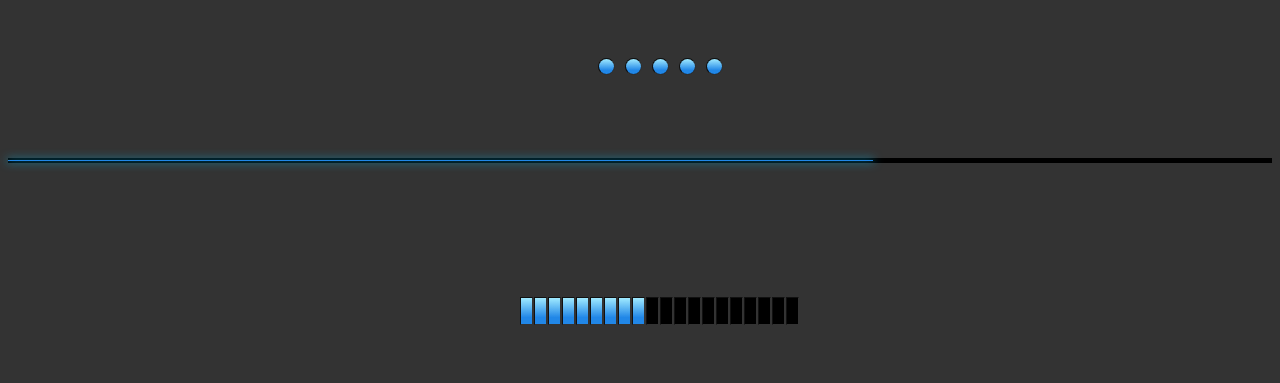
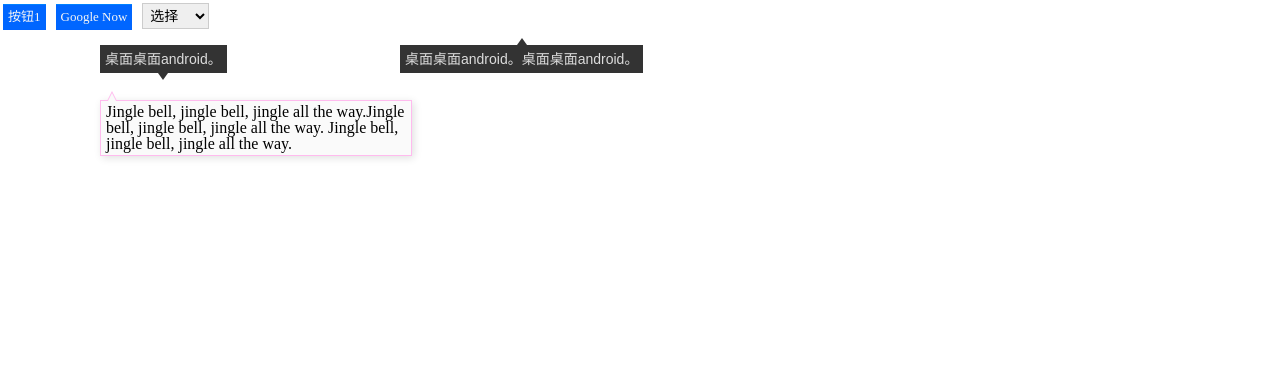
Before and after one commit to qsjia/qsjia.github.com, a plain HTML site: page index.html in a window 1280 px wide. Drawn offline with nearby package versions, Linux system fonts and the light colour scheme.

Commit message:
add an page

```diff
--- a/index.html
+++ b/index.html
@@ -1,467 +1,202 @@
-<!DOCTYPE html PUBLIC "-//W3C//DTD XHTML 1.0 Transitional//EN"
-		"http://www.w3.org/TR/xhtml1/DTD/xhtml1-transitional.dtd">
-<html xmlns="http://www.w3.org/1999/xhtml">
+<!DOCTYPE html>
+<html>
 <head>
-	<meta http-equiv="Content-Type" content="text/html; charset=utf-8"/>
-	<title>CSS3载入中动画</title>
+	<meta charset="utf-8"/>
+	<title>QSJia.TK</title>
 	<style type="text/css">
-		ul#progress {
-			list-style: none;
-			width: 125px;
-			margin: 0 auto;
-			padding-top: 50px;
-			padding-bottom: 50px;
+		/*reset.css*/
+		html, body, div, span, applet, object, iframe, h1, h2, h3, h4, h5, h6, p, blockquote, pre, a, abbr, acronym, address, big, cite, code, del, dfn, em, img, ins, kbd, q, s, samp, small, strike, strong, sub, sup, tt, var, b, u, i, center, dl, dt, dd, ol, ul, li, fieldset, form, label, legend, table, caption, tbody, tfoot, thead, tr, th, td, article, aside, canvas, details, embed, figure, figcaption, footer, header, hgroup, menu, nav, output, ruby, section, summary, time, mark, audio, video {
+			border: 0;
+			font-size: 100%;
+			font: inherit;
+			vertical-align: baseline;
+			margin: 0;
+			padding: 0
 		}
 
-		ul#progress li {
-			/* Style your list */
-			float: left;
-			position: relative;
-			width: 15px;
-			height: 15px;
-			border: 1px solid #fff;
-			border-radius: 50px;
-			margin-left: 10px;
-			border-left: 1px solid #111;
-			border-top: 1px solid #111;
-			border-right: 1px solid #333;
-			border-bottom: 1px solid #333;
-			background: #000;
+		article, aside, details, figcaption, figure, footer, header, hgroup, menu, nav, section {
+			display: block
 		}
 
-		ul#progress li:first-child {
-			margin-left: 0;
+		body {
+			line-height: 1
 		}
 
-			/* Remove the margin first li element */
-		.ball {
-			/* Style your ball and set the animation */
-			background-color: #2187e7;
-			background-image: -o-linear-gradient(90deg, #2187e7 25%, #a0eaff);
-			background-image: -moz-linear-gradient(90deg, #2187e7 25%, #a0eaff);
-			background-image: -webkit-linear-gradient(90deg, #2187e7 25%, #a0eaff);
-			width: 15px;
-			height: 15px;
-			border-radius: 50px;
-			-o-transform: scale(0);
-			-moz-transform: scale(0);
-			-webkit-transform: scale(0);
-			-o-animation: loading 1s linear forwards;
-			-moz-animation: loading 1s linear forwards;
-			-webkit-animation: loading 1s linear forwards;
+		ol, ul {
+			list-style: none
 		}
 
-		.pulse {
-			/* Style your second ball to create the amazing effects */
-			width: 15px;
-			height: 15px;
-			border-radius: 30px;
-			border: 1px solid #00c6ff;
-			box-shadow: 0 0 5px #00c6ff;
-			position: absolute;
-			top: -1px;
-			left: -1px;
-			-o-transform: scale(0);
-			-moz-transform: scale(0);
-			-webkit-transform: scale(0);
-			-o-animation: pulse 1s ease-out;
-			-webkit-animation: pulse 1s ease-out;
-			-moz-animation: pulse 1s ease-out;
+		blockquote, q {
+			quotes: none
 		}
 
-			/* Control Layers */
-		#layer1 {
-			-o-animation-delay: 0.5s;
-			-moz-animation-delay: 0.5s;
-			-webkit-animation-delay: 0.5s;
+		blockquote:before, blockquote:after, q:before, q:after {
+			content: none
 		}
 
-		#layer2 {
-			-o-animation-delay: 1s;
-			-moz-animation-delay: 1s;
-			-webkit-animation-delay: 1s;
+		table {
+			border-collapse: collapse;
+			border-spacing: 0
 		}
-
-		#layer3 {
-			-o-animation-delay: 1.5s;
-			-moz-animation-delay: 1.5s;
-			-webkit-animation-delay: 1.5s;
+		select{
+			border: solid 1px #ccc;
+			height: 26px;
+			margin: 3px;
+			padding: 3px;
+			line-height: 26px;
+			font-size: 14px;
 		}
-
-		#layer4 {
-			-o-animation-delay: 2s;
-			-moz-animation-delay: 2s;
-			-webkit-animation-delay: 2s;
+		.tip{
+			position: absolute;
+			top: 100px;
+			left: 100px;
+			box-shadow: 2px 2px 8px #E0E0E0;
+			display: none;
 		}
-
-		#layer5 {
-			-o-animation-delay: 2.5s;
-			-moz-animation-delay: 2.5s;
-			-webkit-animation-delay: 2.5s;
+		.tip .triangle{
+			position: relative;
+			top: -14px;
+			left: 7px;
 		}
-
-		#layer7 {
-			-o-animation-delay: 1.5s;
-			-moz-animation-delay: 1.5s;
-			-webkit-animation-delay: 1.5s;
+		.tip .triangle div{
+			border-style: dashed dashed solid dashed;
+			border-width: 5px 5px 10px 5px;
+			width: 0;
+			height: 0;
+			font-size: 0;
+			overflow: hidden;
+			position: absolute;
 		}
-
-		#layer8 {
-			-o-animation-delay: 2s;
-			-moz-animation-delay: 2s;
-			-webkit-animation-delay: 2s;
+		.tip .triangle .before{
+			border-color: transparent transparent #ffbbee transparent;
 		}
-
-		#layer9 {
-			-o-animation-delay: 2.5s;
-			-moz-animation-delay: 2.5s;
-			-webkit-animation-delay: 2.5s;
+		.tip .triangle .after{
+			border-color: transparent transparent #fafafa transparent;
+			top: 2px;
 		}
-
-		#layer10 {
-			-o-animation-delay: 3s;
-			-moz-animation-delay: 3s;
-			-webkit-animation-delay: 3s;
+		.tip .tip_content{
+			padding: 3px 5px;
+			max-width: 300px;
+			width: 300px;
+			border: solid 1px #FFBBEE;
+			background-color: #fafafa;
+			word-break: break-all;
+			word-wrap: break-word;
+			-moz-user-select: none;
 		}
-
-		#layer11 {
-			-o-animation-delay: 3.5s;
-			-moz-animation-delay: 3.5s;
-			-webkit-animation-delay: 3.5s;
+		.button{
+			height: 26px;
+			background: none;
+			margin: 3px;
+			padding: 0 5px;
+			color: #f5f5f5;
+			font: 13px '微软雅黑';
+			line-height: 26px;
+			border: none;
+			background-color: #06F;
+			background-image: -webkit-linear-gradient(top, #09F 1%, #06F 3%, #06F 98%, #03F);
+			background-image: -webkit-linear-gradient(top, #09F 1%, #06F 3%, #06F 98%, #03F);
 		}
-
-		@-o-keyframes loading {
-    0%{-o-transform:scale(0,0);}
-    100%{-o-transform:scale(1,1);}
-}
-		@-moz-keyframes loading {
-    0%{-moz-transform:scale(0,0);}
-    100%{-moz-transform:scale(1,1);}
-}
-		@-webkit-keyframes loading {
-    0%{-webkit-transform:scale(0,0);}
-    100%{-webkit-transform:scale(1,1);}
-}
-		@-o-keyframes pulse {
-    0%   {-o-transform: scale(0);opacity: 0;}
-    10%  {-o-transform: scale(1);opacity: 0.5;}
-    50%  {-o-transform: scale(1.75);opacity: 0;}
-    100% {-o-transform: scale(0);opacity: 0;}
-}
-		@-moz-keyframes pulse {
-    0%   {-moz-transform: scale(0);opacity: 0;}
-    10%  {-moz-transform: scale(1);opacity: 0.5;}
-    50%  {-moz-transform: scale(1.75);opacity: 0;}
-    100% {-moz-transform: scale(0);opacity: 0;}
-}
-		@-webkit-keyframes pulse {
-    0%   {-webkit-transform: scale(0);opacity: 0;}
-    10%  {-webkit-transform: scale(1);opacity: 0.5;}
-    50%  {-webkit-transform: scale(1.75);opacity: 0;}
-    100% {-webkit-transform: scale(0);opacity: 0;}
-}
-		body {
-			background: #333;
+		a.button{
+			text-decoration: none;
+			display: inline-block;
 		}
-
-			/***************************************************************/
-		#content {
-			width: 100%; /* Full Width */
-			height: 5px;
-			margin: 50px auto;
-			background: #000;
+		.button:active{
+			background-image: none;
+			background-color: #03F;
+		}
+		.mini-tip{
+			position: absolute;
+			+width: 250px;
+			max-width: 250px;
+		}
+		.mini-tip .triangle{
+			text-align: center;
 			position: relative;
 		}
-
-		.expand {
-			width: 100%;
-			height: 1px;
-			margin: 2px 0;
-			background: #2187e7;
-			position: absolute;
-			box-shadow: 0px 0px 10px 1px rgba(0, 198, 255, 0.7);
-			-o-animation: fullexpand 10s ease-out;
-			-moz-animation: fullexpand 10s ease-out;
-			-webkit-animation: fullexpand 10s ease-out;
+		.mini-tip.bottom .triangle{
+			top: 0;
 		}
-
-			/* Full Width Animation Bar */
-		@-o-keyframes fullexpand {
-	0%  { width:0px;}
-	100%{ width:100%;}
-}
-		@-moz-keyframes fullexpand {
-	0%  { width:0px;}
-	100%{ width:100%;}
-}
-		@-webkit-keyframes fullexpand {
-	0%  { width:0px;}
-	100%{ width:100%;}
-}
-			/***********************************************************************/
-		ul#loadbar {
-			list-style: none;
-			width: 280px;
+		.mini-tip.top .triangle{
+			top: 40px;
+		}
+		.mini-tip .triangle div{
+			width: 0;
+			height: 0;
+			font-size: 0;
+			overflow: hidden;
+			position: relative;
 			margin: 0 auto;
-			padding-top: 50px;
-			padding-bottom: 75px;
 		}
-
-		ul#loadbar li {
-			float: left;
-			position: relative;
-			width: 11px;
-			height: 26px;
-			margin-left: 1px;
-			border-left: 1px solid #111;
-			border-top: 1px solid #111;
-			border-right: 1px solid #333;
-			border-bottom: 1px solid #333;
-			background: #000;
+		.mini-tip.bottom .triangle div{
+			border-style: dashed dashed solid dashed;
+			border-width: 5px 5px 7px 5px;
+			border-color: transparent transparent rgba(0, 0, 0, 0.8) transparent;
 		}
-
-		ul#loadbar li:first-child {
-			margin-left: 0;
+		.mini-tip.top .triangle div{
+			border-style: solid dashed dashed dashed;
+			border-width: 7px 5px 5px 5px;
+			border-color: rgba(0, 0, 0, 0.8) transparent transparent transparent;
 		}
-
-		.bar {
-			background-color: #2187e7;
-			background-image: -o-linear-gradient(45deg, #2187e7 25%, #a0eaff);
-			background-image: -moz-linear-gradient(45deg, #2187e7 25%, #a0eaff);
-			background-image: -webkit-linear-gradient(90deg, #2187e7 25%, #a0eaff);
-			width: 11px;
-			height: 26px;
-			opacity: 0;
-			-o-animation: fill .5s linear forwards;
-			-webkit-animation: fill .5s linear forwards;
-			-moz-animation: fill .5s linear forwards;
+		.mini-tip .tip_content{
+			height: 28px;
+			line-height: 28px;
+			background-color: #000;
+			background-color: rgba(0, 0, 0, 0.8);
+			+background-color: #000;
+			color: #dddddd;
+			padding: 0 5px;
+			overflow: hidden;
+			font-size: 14px;
+			font-family:simsun, Arial, Helvetica, sans-serif;
+			text-align: center;
 		}
-
-		#layerFill1 {
-			-o-animation-delay: 0.5s;
-			-moz-animation-delay: 0.5s;
-			-webkit-animation-delay: 0.5s;
-		}
-
-		#layerFill2 {
-			-o-animation-delay: 1s;
-			-moz-animation-delay: 1s;
-			-webkit-animation-delay: 1s;
-		}
-
-		#layerFill3 {
-			-o-animation-delay: 1.5s;
-			-moz-animation-delay: 1.5s;
-			-webkit-animation-delay: 1.5s;
-		}
-
-		#layerFill4 {
-			-o-animation-delay: 2s;
-			-moz-animation-delay: 2s;
-			-webkit-animation-delay: 2s;
-		}
-
-		#layerFill5 {
-			-o-animation-delay: 2.5s;
-			-moz-animation-delay: 2.5s;
-			-webkit-animation-delay: 2.5s;
-		}
-
-		#layerFill6 {
-			-o-animation-delay: 3s;
-			-moz-animation-delay: 3s;
-			-webkit-animation-delay: 3s;
-		}
-
-		#layerFill7 {
-			-o-animation-delay: 3.5s;
-			-moz-animation-delay: 3.5s;
-			-webkit-animation-delay: 3.5s;
-		}
-
-		#layerFill8 {
-			-o-animation-delay: 4s;
-			-moz-animation-delay: 4s;
-			-webkit-animation-delay: 4s;
-		}
-
-		#layerFill9 {
-			-o-animation-delay: 4.5s;
-			-moz-animation-delay: 4.5s;
-			-webkit-animation-delay: 4.5s;
-		}
-
-		#layerFill10 {
-			-o-animation-delay: 5s;
-			-moz-animation-delay: 5s;
-			-webkit-animation-delay: 5s;
-		}
-
-		#layerFill11 {
-			-o-animation-delay: 5.5s;
-			-moz-animation-delay: 5.5s;
-			-webkit-animation-delay: 5.5s;
-		}
-
-		#layerFill12 {
-			-o-animation-delay: 6s;
-			-moz-animation-delay: 6s;
-			-webkit-animation-delay: 6s;
-		}
-
-		#layerFill13 {
-			-o-animation-delay: 6.5s;
-			-moz-animation-delay: 6.5s;
-			-webkit-animation-delay: 6.5s;
-		}
-
-		#layerFill14 {
-			-o-animation-delay: 7s;
-			-moz-animation-delay: 7s;
-			-webkit-animation-delay: 7s;
-		}
-
-		#layerFill15 {
-			-o-animation-delay: 7.5s;
-			-moz-animation-delay: 7.5s;
-			-webkit-animation-delay: 7.5s;
-		}
-
-		#layerFill16 {
-			-o-animation-delay: 8s;
-			-moz-animation-delay: 8s;
-			-webkit-animation-delay: 8s;
-		}
-
-		#layerFill17 {
-			-o-animation-delay: 8.5s;
-			-moz-animation-delay: 8.5s;
-			-webkit-animation-delay: 8.5s;
-		}
-
-		#layerFill18 {
-			-o-animation-delay: 9s;
-			-moz-animation-delay: 9s;
-			-webkit-animation-delay: 9s;
-		}
-
-		#layerFill19 {
-			-o-animation-delay: 9.5s;
-			-moz-animation-delay: 9.5s;
-			-webkit-animation-delay: 9.5s;
-		}
-
-		#layerFill20 {
-			-o-animation-delay: 10s;
-			-moz-animation-delay: 10s;
-			-webkit-animation-delay: 10s;
-		}
-
-		@-o-keyframes fill {
-	0%{ opacity:0; }
-	100%{ opacity:1; }
-}
-		@-moz-keyframes fill {
-	0%{ opacity:0; }
-	100%{ opacity:1; }
-}
-		@-webkit-keyframes fill {
-	0%{ opacity:0; }
-	100%{ opacity:1; }
-}
 	</style>
+	<script type="text/javascript" src="http://ajax.aspnetcdn.com/ajax/jquery/jquery-1.9.0.min.js"></script>
+	<script type="text/javascript">
+		$(function(){
+			$('.tip').fadeIn('fast');
+		});
+	</script>
 </head>
 <body>
-<ul id="progress">
-	<li>
-		<div id="layer1" class="ball"></div>
-		<!-- layer1 control delay animation / ball is effect -->
-		<div id="layer7" class="pulse"></div>
-		<!-- layer7 control delay animation / pulse is effect  -->
-	</li>
-	<li>
-		<div id="layer2" class="ball"></div>
-		<div id="layer8" class="pulse"></div>
-	</li>
-	<li>
-		<div id="layer3" class="ball"></div>
-		<div id="layer9" class="pulse"></div>
-	</li>
-	<li>
-		<div id="layer4" class="ball"></div>
-		<div id="layer10" class="pulse"></div>
-	</li>
-	<li>
-		<div id="layer5" class="ball"></div>
-		<div id="layer11" class="pulse"></div>
-	</li>
-</ul>
-<div id="content">
-	<span class="expand"></span>
+<div>
+
 </div>
-<p> </p>
-<ul id="loadbar">
-	<li>
-		<div id="layerFill1" class="bar"></div>
-		<!-- Control Layer + Bar  -->
-	</li>
-	<li>
-		<div id="layerFill2" class="bar"></div>
-	</li>
-	<li>
-		<div id="layerFill3" class="bar"></div>
-	</li>
-	<li>
-		<div id="layerFill4" class="bar"></div>
-	</li>
-	<li>
-		<div id="layerFill5" class="bar"></div>
-	</li>
-	<li>
-		<div id="layerFill6" class="bar"></div>
-	</li>
-	<li>
-		<div id="layerFill7" class="bar"></div>
-	</li>
-	<li>
-		<div id="layerFill8" class="bar"></div>
-	</li>
-	<li>
-		<div id="layerFill9" class="bar"></div>
-	</li>
-	<li>
-		<div id="layerFill10" class="bar"></div>
-	</li>
-	<li>
-		<div id="layerFill11" class="bar"></div>
-	</li>
-	<li>
-		<div id="layerFill12" class="bar"></div>
-	</li>
-	<li>
-		<div id="layerFill13" class="bar"></div>
-	</li>
-	<li>
-		<div id="layerFill14" class="bar"></div>
-	</li>
-	<li>
-		<div id="layerFill15" class="bar"></div>
-	</li>
-	<li>
-		<div id="layerFill16" class="bar"></div>
-	</li>
-	<li>
-		<div id="layerFill17" class="bar"></div>
-	</li>
-	<li>
-		<div id="layerFill18" class="bar"></div>
-	</li>
-	<li>
-		<div id="layerFill19" class="bar"></div>
-	</li>
-	<li>
-		<div id="layerFill20" class="bar"></div>
-	</li>
-</ul>
+<div class="tip">
+	<div class="triangle">
+		<div class="before"></div>
+		<div class="after"></div>
+	</div>
+	<div class="tip_content" onselectstart="return false;">
+		Jingle bell, jingle bell, jingle all the way.Jingle bell, jingle bell, jingle all the way.
+		Jingle bell, jingle bell, jingle all the way.
+	</div>
+</div>
+<button class="button">按钮1</button>
+<a class="button" href="./google_now.html">Google Now</a>
+<select>
+	<option selected>选择</option>
+	<option>111</option>
+	<option>222</option>
+	<option>3333</option>
+	<option>444</option>
+	<option>55555</option>
+	<option>666</option>
+	<option>7777</option>
+	<option>888</option>
+</select>
+<div class="mini-tip top" style="left: 100px;">
+	<div class="triangle">
+		<div></div>
+	</div>
+	<div class="tip_content" onselectstart="return false;">桌面桌面android。</div>
+</div>
+<div class="mini-tip bottom" style="left: 400px;">
+	<div class="triangle">
+		<div></div>
+	</div>
+	<div class="tip_content" onselectstart="return false;">桌面桌面android。桌面桌面android。</div>
+</div>
 </body>
 </html>
```
Also changed, not shown: google_now.html (added, +120 -0 lines).
